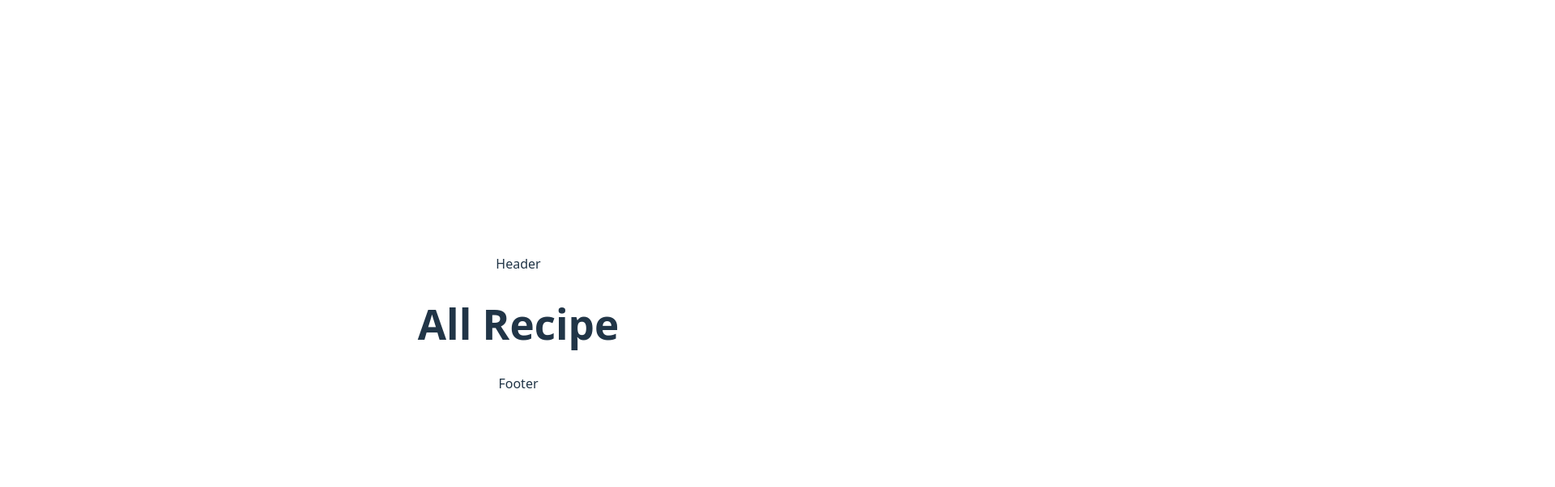
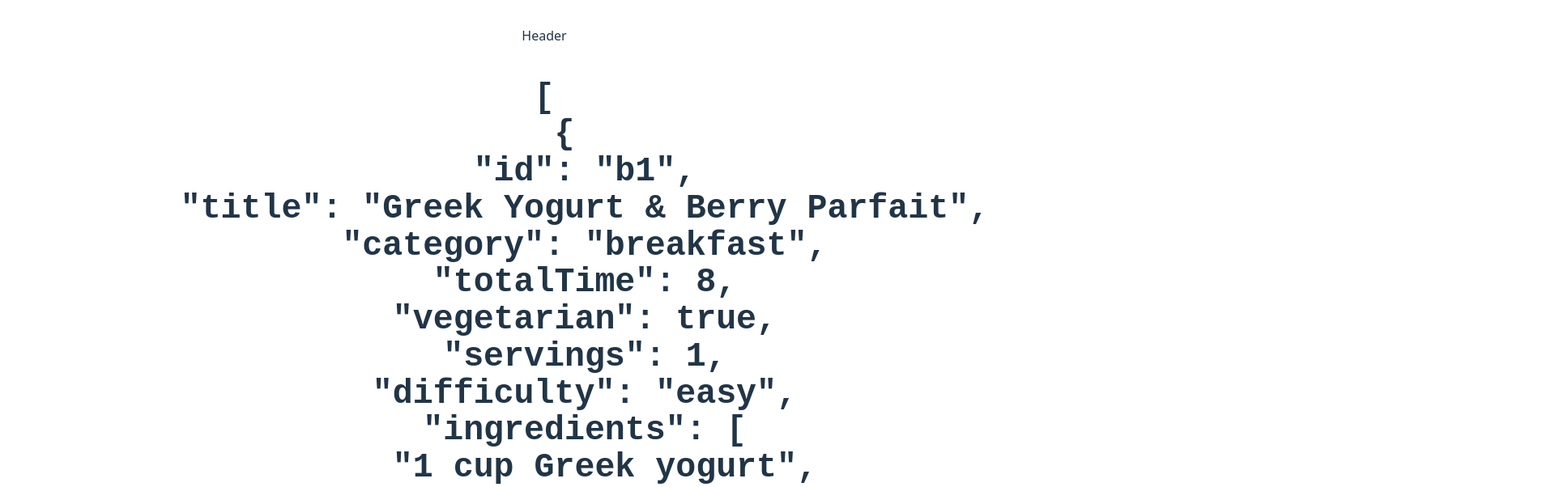
Before and after one commit to Rabbit-89/Projekt_Receptsajten, a Vue app in the folder vue-project/: page /recipes in a window 1280 px wide. Shown: the top 602 px of the page at 81% size, 1920 px wide, since content can reach past the window. Built offline with nearby package versions, Linux system fonts and the light colour scheme; data requests are answered from the project's data file; the HTML template or start-up script is replaced by a standard one.

Commit message:
9_fetch('http://localhost:3000/recipes')_inte byta port från 3000  till 8000,för att featch apiRecipe och vissa i /recipes

```diff
--- a/vue-project/src/views/Recipes.vue
+++ b/vue-project/src/views/Recipes.vue
@@ -1,9 +1,23 @@
 <script setup>
+import { ref, onMounted } from 'vue'
 
+const recipeList = ref([]);
+
+onMounted(() => {
+      fetch('http://localhost:3000/recipes')
+      .then((response) => response.json())
+      .then(apiRecipes => {
+        recipeList.value = apiRecipes
+      })
+      .catch(err => console.error('Fetch error:', err));
+})
 </script>
 
 <template>
-  <h1>All Recipe</h1>
+  <h1>
+    <pre>{{ recipeList }}</pre>
+  </h1>
+
 </template>
 
 <style scoped>
```
